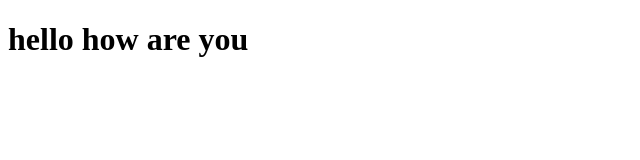
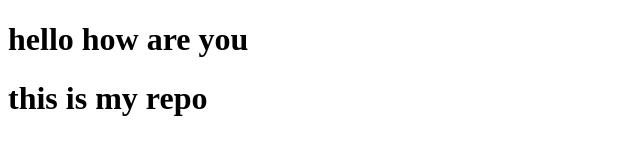
Before and after one commit to Samaysarkar/callAnalysis, a plain HTML site: page index.html in a window 1280 px wide. Shown: the whole page, without its empty margins (0-640 px from the left). Drawn offline with Linux system fonts and the light colour scheme.

Commit message:
add change

```diff
--- a/index.html
+++ b/index.html
@@ -9,5 +9,6 @@
     <h1>hello how are you
 
     </h1>
+    <h1>this is my repo</h1>
 </body>
 </html>
```
